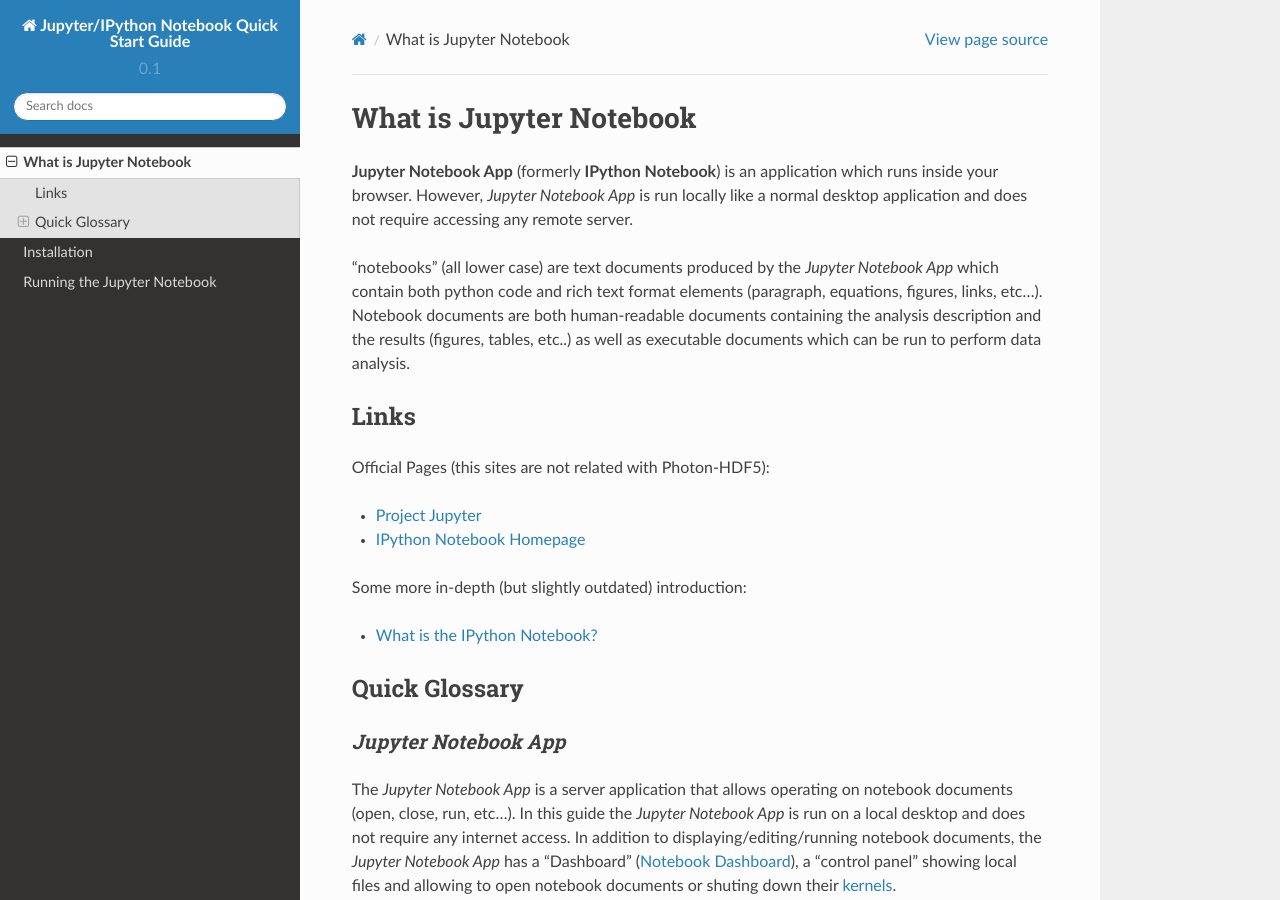
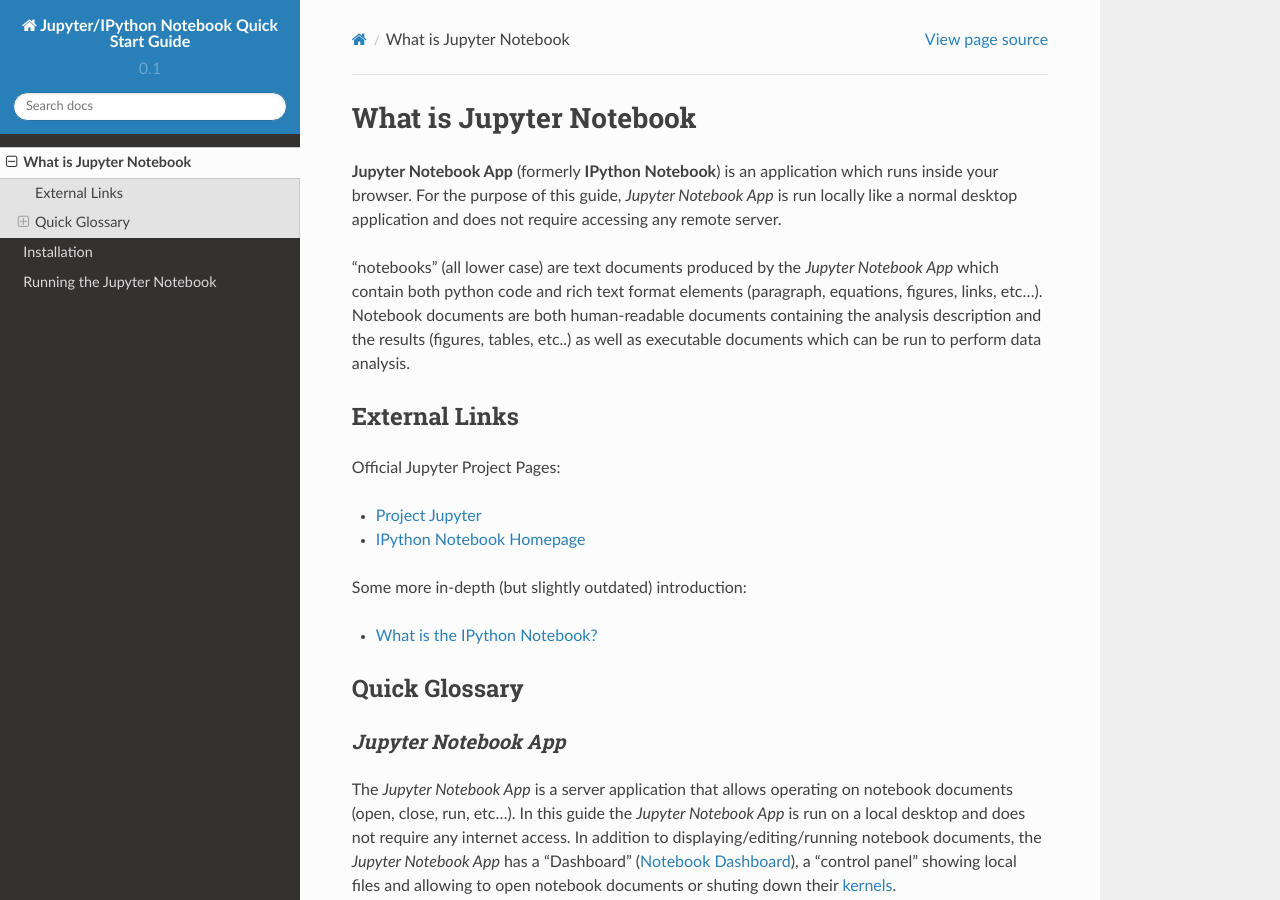
Before and after one commit to tritemio/jupyter_notebook_beginner_guide, a Sphinx documentation site: the page built from docs/what_is_jupyter.rst, in a window 1280 px wide and 900 px high. Built offline with Sphinx 7.4.7 and the Read the Docs theme 2.0.0, drawn with Linux system fonts in a browser that asks for light colours.

Commit message:
Update what_is_jupyter.rst

```diff
--- a/docs/what_is_jupyter.rst
+++ b/docs/what_is_jupyter.rst
@@ -5,19 +5,20 @@
 
 **Jupyter Notebook App** (formerly **IPython Notebook**) is an application which runs inside your
 browser.
-However, *Jupyter Notebook App* is run locally like a normal desktop
+For the purpose of this guide, *Jupyter Notebook App* is run locally like a normal desktop
 application and does not require accessing any remote server.
 
 "notebooks" (all lower case) are text documents
-produced by the *Jupyter Notebook App* which contain both python code and rich text format elements (paragraph, equations, figures, links, etc...).
+produced by the *Jupyter Notebook App* which contain both python code and rich text format elements
+(paragraph, equations, figures, links, etc...).
 Notebook documents are both human-readable documents containing the analysis
 description and the results (figures, tables, etc..) as well as executable documents
 which can be run to perform data analysis.
 
-Links
------
+External Links
+--------------
 
-Official Pages (this sites are not related with Photon-HDF5):
+Official Jupyter Project Pages:
 
 - `Project Jupyter <https://jupyter.org/>`__
 - `IPython Notebook Homepage <http://ipython.org/notebook.html>`__
```
